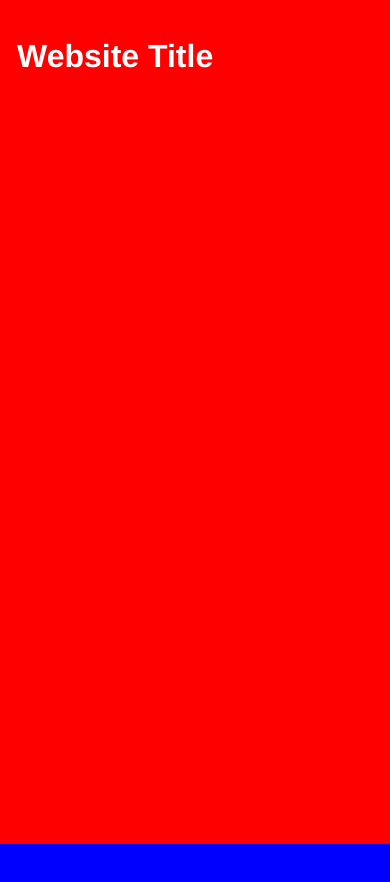
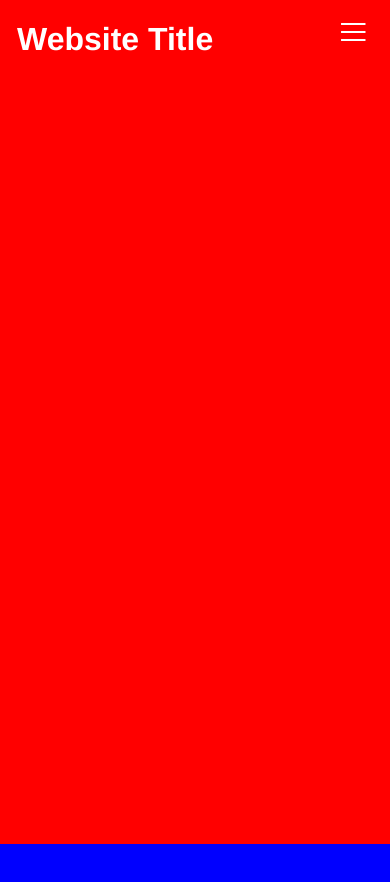
Before and after one commit to crvlwanek/generic-navbar, a React (Create React App) app: page / in a window 390 px wide. Shown: the top 882 px of the page. Built offline with nearby package versions, Linux system fonts and the light colour scheme.

Commit message:
Started mobile menu

```diff
--- a/src/index.css
+++ b/src/index.css
@@ -55,7 +55,7 @@ body {
   display: flex;
   justify-content: space-between;
   margin: 0 auto;
-  padding: 17px;
+  padding: 0 17px;
 }
 
 .navbar__left-menu {
@@ -113,6 +113,27 @@ body {
   justify-content: flex-end;
 }
 
+.navbar__mobile {
+  display: block;
+  margin-bottom: 24px;
+}
+
+.navbar__hamburger-menu {
+  display: flex;
+  flex-direction: column;
+  justify-content: center;
+}
+
+.navbar__icon-line {
+  font-size: 90px;
+  font-style: none;
+  font-weight: 100;
+  font-variant: normal;
+  line-height: 0.5rem;
+  text-transform: none;
+  vertical-align: text-top;
+}
+
 @media (min-width: 1025px) {
   .navbar__wrapper {
     padding: 15px 25px;
@@ -121,6 +142,9 @@ body {
   .navbar__right-menu {
     display: block;
   }
+  .navbar__mobile {
+    display: none;
+  }
 }
 
 /* ----------------- </NavBar.tsx> ------------------- */
--- a/src/nav/NavBar.tsx
+++ b/src/nav/NavBar.tsx
@@ -62,6 +62,13 @@ export const NavBar: React.FC = () => {
             ))}
           </ul>
         </nav>
+        <div className="navbar__mobile">
+          <span className="navbar__hamburger-menu">
+            <span className="navbar__icon-line">-</span>
+            <span className="navbar__icon-line">-</span>
+            <span className="navbar__icon-line">-</span>
+          </span>
+        </div>
       </div>
     </div>
   );
```
